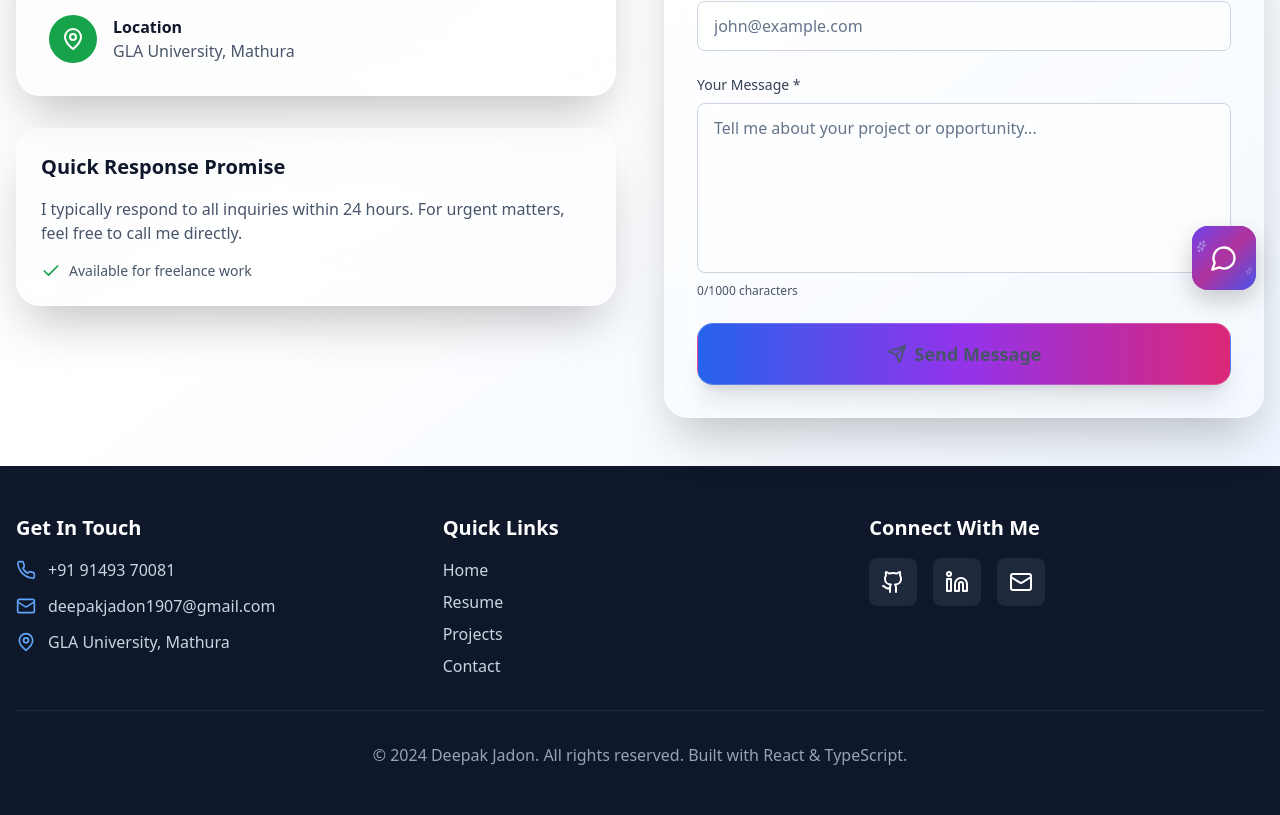
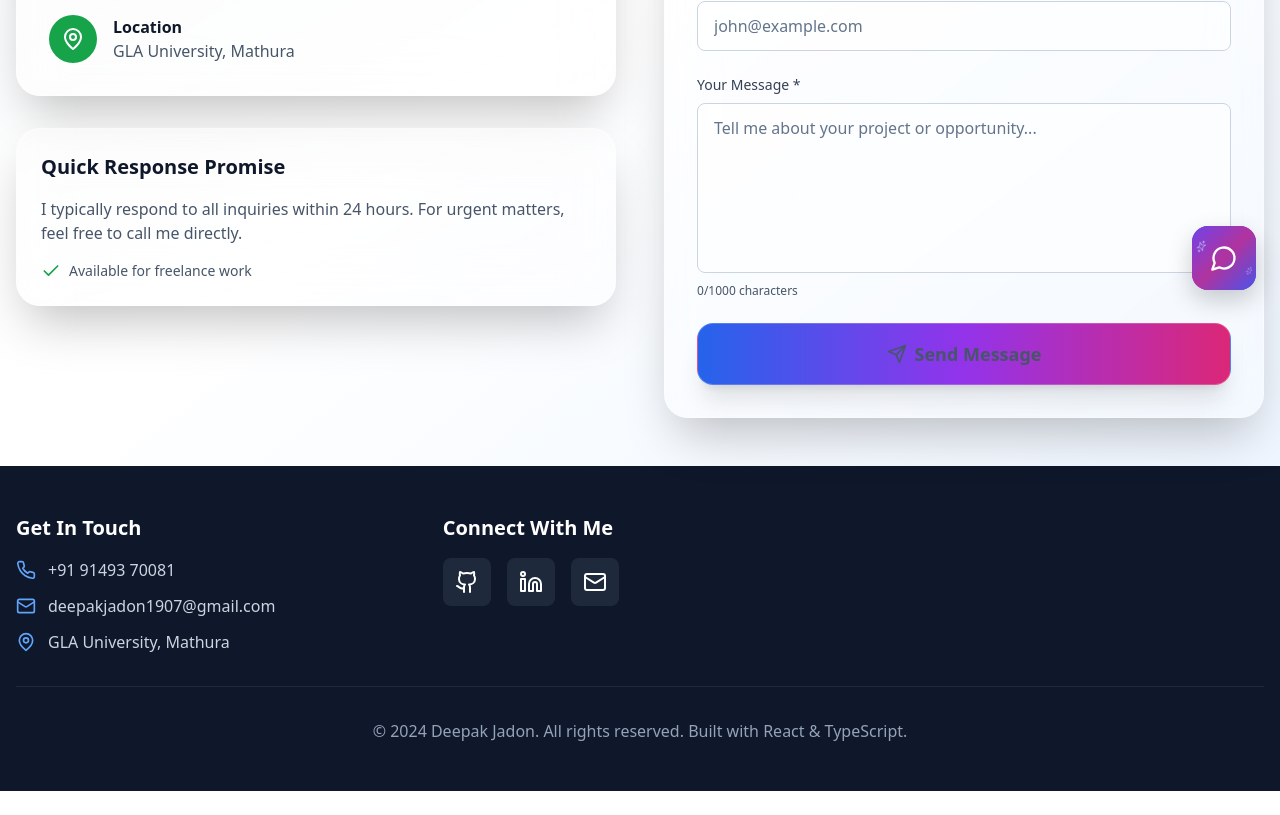
Before and after one commit to deepakjadon1902/3D-Portfolio, a React (Vite) app: page /contact in a window 1280 px wide. Shown: the part 486-1301 px from the top of the page. After the commit the page ends 1277 px from the top, so only its background shows below. Built offline with nearby package versions, Linux system fonts and the light colour scheme.

Commit message:
updates in footer

```diff
--- a/src/components/Layout/Footer.tsx
+++ b/src/components/Layout/Footer.tsx
@@ -29,23 +29,10 @@ const Footer = () => {
               </div>
             </div>
           </div>
-          <div className="space-y-4">
-            <h3 className="text-xl font-bold text-white">Quick Links</h3>
-            <div className="space-y-2">
-              <a href="/" className="block text-slate-300 hover:text-blue-400 transition-colors">
-                Home
-              </a>
-              <a href="/resume" className="block text-slate-300 hover:text-blue-400 transition-colors">
-                Resume
-              </a>
-              <a href="/projects" className="block text-slate-300 hover:text-blue-400 transition-colors">
-                Projects
-              </a>
-              <a href="/contact" className="block text-slate-300 hover:text-blue-400 transition-colors">
-                Contact
-              </a>
-            </div>
-          </div>
+
+
+
+
 
           {/* Social Links */}
           <div className="space-y-4">
```
